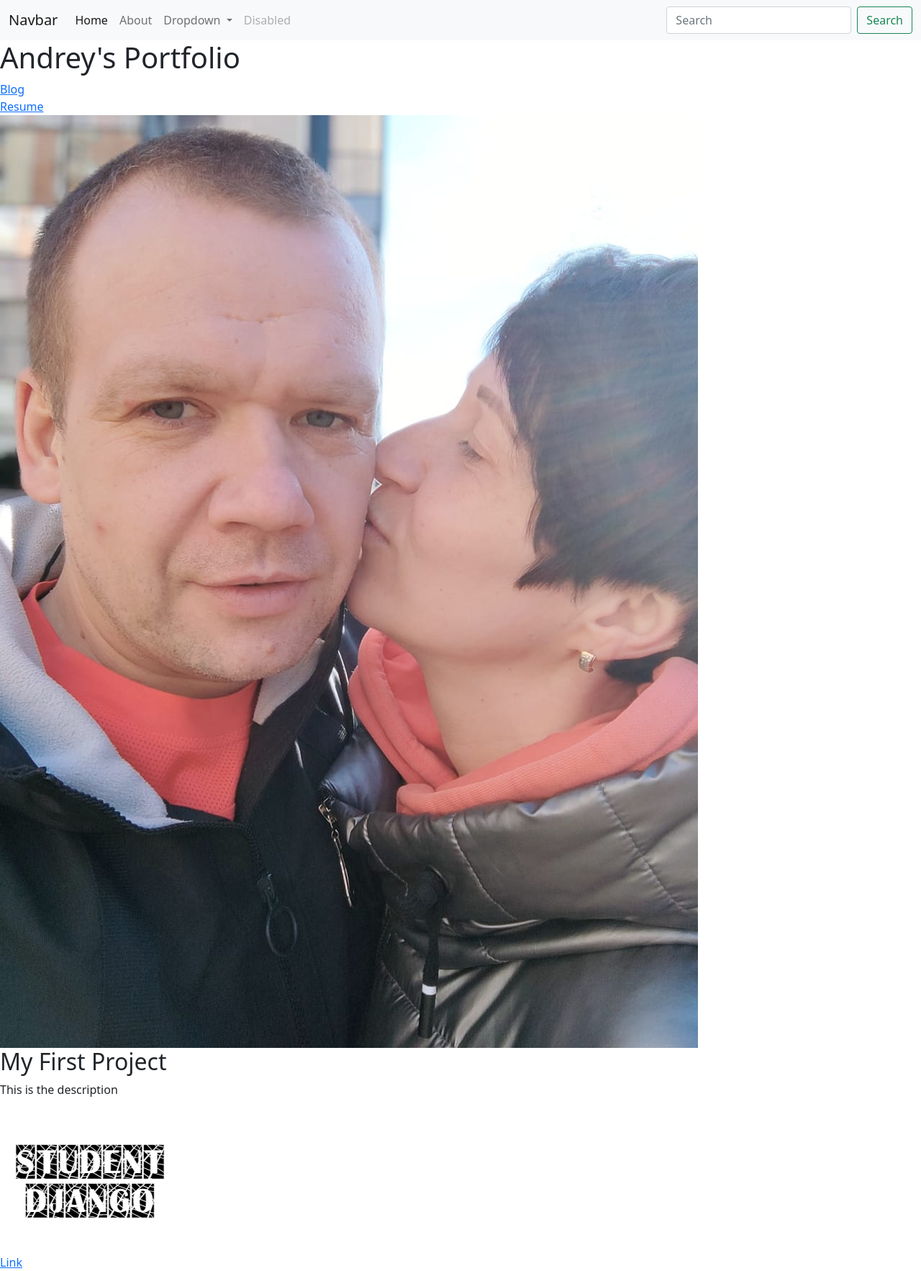
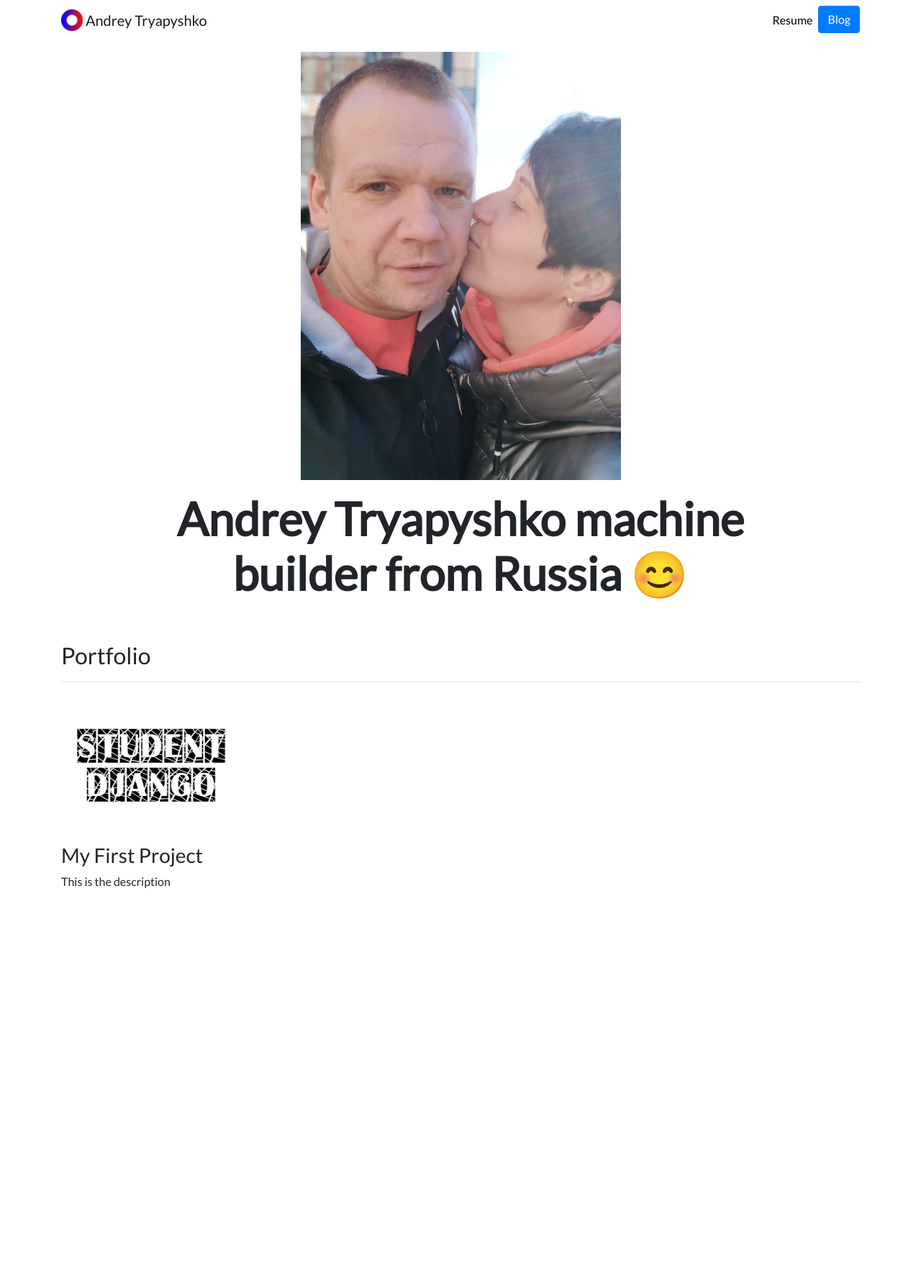
Before and after one commit to Kvezac/udemy_django3_prortfolio, a Django app: page / in a window 1280 px wide. Shown: the whole page at 72% size. After the commit the page ends 1234 px from the top, so only its background shows below. Run offline with Django 4.2, Linux system fonts and the light colour scheme; data comes from the database, SQL or seed files in the repository; some libraries are stand-ins or nearby versions.

Commit message:
Finish lesson project. I very many don't undestend!

```diff
--- a/personal_portfolio_project/portfolio/static/portfolio/custom.css
+++ b/personal_portfolio_project/portfolio/static/portfolio/custom.css
@@ -0,0 +1,24 @@
+.navbar-nav .nav-link {
+    color: rgba(0,0,0,1) !important;
+}
+
+.navbar-nav .nav-link:hover {
+    color: rgba(0,0,0,.5) !important;
+}
+
+body {
+    font-family: 'Lato', sans-serif;
+}
+
+#blogtitle {
+    font-size: 6rem;
+}
+
+@media (min-width: 992px) {
+    #hometext {
+        font-size: 4rem;
+    }
+    #blogdetailtitle {
+        font-size: 5rem;
+    }
+}
--- a/personal_portfolio_project/portfolio/templates/portfolio/base.html
+++ b/personal_portfolio_project/portfolio/templates/portfolio/base.html
@@ -1,63 +1,62 @@
+{% load static %}
 <!doctype html>
 <html lang="en">
+
 <head>
   <!-- Required meta tags -->
   <meta charset="utf-8">
-    <meta name="viewport" content="width=device-width, initial-scale=1">
+  <meta name="viewport" content="width=device-width, initial-scale=1, shrink-to-fit=no">
 
   <!-- Bootstrap CSS -->
-    <link href="https://cdn.jsdelivr.net/npm/bootstrap@5.1.3/dist/css/bootstrap.min.css" rel="stylesheet" integrity="sha384-1BmE4kWBq78iYhFldvKuhfTAU6auU8tT94WrHftjDbrCEXSU1oBoqyl2QvZ6jIW3" crossorigin="anonymous">
+  <link rel="stylesheet" href="https://stackpath.bootstrapcdn.com/bootstrap/4.4.1/css/bootstrap.min.css" integrity="sha384-Vkoo8x4CGsO3+Hhxv8T/Q5PaXtkKtu6ug5TOeNV6gBiFeWPGFN9MuhOf23Q9Ifjh" crossorigin="anonymous">
 
-    <title>Hello, world!</title>
+  <link rel="stylesheet" href="{% static "portfolio/custom.css" %}">
+
+  <link href="https://fonts.googleapis.com/css?family=Lato&display=swap" rel="stylesheet">
+
+  <link rel="icon" type="image/png" href="{% static "portfolio/Logo.png" %}">
+
+  <title>Andrey Tryapyshko</title>
 </head>
+
 <body>
-    <nav class="navbar navbar-expand-lg navbar-light bg-light">
-  <div class="container-fluid">
-    <a class="navbar-brand" href="#">Navbar</a>
-    <button class="navbar-toggler" type="button" data-bs-toggle="collapse" data-bs-target="#navbarSupportedContent" aria-controls="navbarSupportedContent" aria-expanded="false" aria-label="Toggle navigation">
+
+  <nav id="topNav" class="navbar navbar-expand-md navbar-light">
+    <div class="container">
+      <a class="navbar-brand" href="{% url 'home' %}">
+        <img src="{% static "portfolio/Logo.png" %}" width="30" height="30" class="d-inline-block align-top" alt="Andrey's Logo">
+        <span>Andrey Tryapyshko</span>
+      </a>
+      <button class="navbar-toggler" type="button" data-toggle="collapse" data-target="#navbarNav" aria-controls="navbarNav" aria-expanded="false" aria-label="Toggle navigation">
         <span class="navbar-toggler-icon"></span>
       </button>
-    <div class="collapse navbar-collapse" id="navbarSupportedContent">
-      <ul class="navbar-nav me-auto mb-2 mb-lg-0">
+      <div class="collapse navbar-collapse text-center" id="navbarNav">
+        <ul class="navbar-nav ml-auto">
           <li class="nav-item">
-          <a class="nav-link active" aria-current="page" href="#">Home</a>
+            <a class="nav-link" href="{% static "portfolio/resume.pdf" %}">Resume</a>
+          </li>
+          <!--<li class="nav-item">
+            <a class="nav-link" href="https://www.linkedin.com/in/nick-walter/" target="_blank">LinkedIn</a>
           </li>
           <li class="nav-item">
-          <a class="nav-link" href="#">About</a>
-        </li>
-        <li class="nav-item dropdown">
-          <a class="nav-link dropdown-toggle" href="#" id="navbarDropdown" role="button" data-bs-toggle="dropdown" aria-expanded="false">
-            Dropdown
-          </a>
-          <ul class="dropdown-menu" aria-labelledby="navbarDropdown">
-            <li><a class="dropdown-item" href="#">Action</a></li>
-            <li><a class="dropdown-item" href="#">Another action</a></li>
-            <li><hr class="dropdown-divider"></li>
-            <li><a class="dropdown-item" href="#">Something else here</a></li>
-          </ul>
-        </li>
-        <li class="nav-item">
-          <a class="nav-link disabled">Disabled</a>
+            <a class="nav-link" href="https://twitter.com/ZappyCode" target="_blank">Twitter</a>
+          </li>-->
+          <li>
+            <a role="button" href="{% url 'blog:all_blogs' %}" class="btn btn-primary">Blog</a>
           </li>
         </ul>
-      <form class="d-flex">
-        <input class="form-control me-2" type="search" placeholder="Search" aria-label="Search">
-        <button class="btn btn-outline-success" type="submit">Search</button>
-      </form>
       </div>
     </div>
   </nav>
+  <div class="container">
+    {% block content %}{% endblock %}
+  </div>
 
-{% block content %}{% endblock%}
-    <!-- Optional JavaScript; choose one of the two! -->
+  <!-- Optional JavaScript -->
+  <!-- jQuery first, then Popper.js, then Bootstrap JS -->
+  <script src="https://code.jquery.com/jquery-3.4.1.slim.min.js" integrity="sha384-J6qa4849blE2+poT4WnyKhv5vZF5SrPo0iEjwBvKU7imGFAV0wwj1yYfoRSJoZ+n" crossorigin="anonymous"></script>
+  <script src="https://cdn.jsdelivr.net/npm/popper.js@1.16.0/dist/umd/popper.min.js" integrity="sha384-Q6E9RHvbIyZFJoft+2mJbHaEWldlvI9IOYy5n3zV9zzTtmI3UksdQRVvoxMfooAo" crossorigin="anonymous"></script>
+  <script src="https://stackpath.bootstrapcdn.com/bootstrap/4.4.1/js/bootstrap.min.js" integrity="sha384-wfSDF2E50Y2D1uUdj0O3uMBJnjuUD4Ih7YwaYd1iqfktj0Uod8GCExl3Og8ifwB6" crossorigin="anonymous"></script>
+</body>
 
-    <!-- Option 1: Bootstrap Bundle with Popper -->
-    <script src="https://cdn.jsdelivr.net/npm/bootstrap@5.1.3/dist/js/bootstrap.bundle.min.js" integrity="sha384-ka7Sk0Gln4gmtz2MlQnikT1wXgYsOg+OMhuP+IlRH9sENBO0LRn5q+8nbTov4+1p" crossorigin="anonymous"></script>
-
-    <!-- Option 2: Separate Popper and Bootstrap JS -->
-    <!--
-    <script src="https://cdn.jsdelivr.net/npm/@popperjs/core@2.10.2/dist/umd/popper.min.js" integrity="sha384-7+zCNj/IqJ95wo16oMtfsKbZ9ccEh31eOz1HGyDuCQ6wgnyJNSYdrPa03rtR1zdB" crossorigin="anonymous"></script>
-    <script src="https://cdn.jsdelivr.net/npm/bootstrap@5.1.3/dist/js/bootstrap.min.js" integrity="sha384-QJHtvGhmr9XOIpI6YVutG+2QOK9T+ZnN4kzFN1RtK3zEFEIsxhlmWl5/YESvpZ13" crossorigin="anonymous"></script>
-    -->
-  </body>
 </html>
--- a/personal_portfolio_project/portfolio/templates/portfolio/home.html
+++ b/personal_portfolio_project/portfolio/templates/portfolio/home.html
@@ -1,28 +1,40 @@
-{% extends 'portfolio/base.html' %}
-
-{% block content %}
-<h1>Andrey's Portfolio</h1>
+{% extends "portfolio/base.html" %}
 
 {% load static %}
 
-<a href="{% url 'blog:all_blogs' %}">Blog</a>
-<br>
+{% block content %}
 
-<a href="{% static 'portfolio/resume.pdf' %}">Resume</a>
-<br>
+<div class="row justify-content-center my-3">
+  <div class="col-5">
+    <img src="{% static 'portfolio/dcf30a0f-dfa7-4717-a024-1e7e8e81803f.jpg' %}" class="img-fluid" alt="Andrey's Foto">
+  </div>
+</div>
 
-<img src="{% static 'portfolio/dcf30a0f-dfa7-4717-a024-1e7e8e81803f.jpg' %}">
+<div class="row justify-content-center mb-3">
+  <div class="col-md-9 text-center">
+    <h1 id="hometext" class="font-weight-bold">Andrey Tryapyshko machine builder from Russia 😊</h1>
+  </div>
+</div>
 
-{% for project in projects %}
+<h2 class="mt-5">Portfolio</h2>
+<hr>
+<div class="row">
+  {% for project in projects %}
+  <div class="col-lg-4 col-md-6">
 
-<h2>{{ project.title }}</h2>
-<p>{{ project.description }}</p>
-<img src="{{ project.image.url }}">
-{% if project.url %}
-<br><a href="{{ project.url }}">Link</a>
-{% endif %}
+    {% if project.url %}
+    <a href="{{ project.url }}">
+      <img src="{{ project.image.url }}" class="img-fluid mb-2">
+    </a>
+    {% else %}
 
+    <img src="{{ project.image.url }}" class="img-fluid mb-2">
+    {% endif %}
+    <h3>{{ project.title }}</h3>
+    <p>{{ project.description }}</p>
 
-{% endfor %}
+  </div>
+  {% endfor %}
+</div>
 
 {% endblock %}
```
Also changed, not shown: personal_portfolio_project/blog/templates/blog/detail.html (+16 -4 lines). Lines whose indentation alone changed are shown as unchanged.
